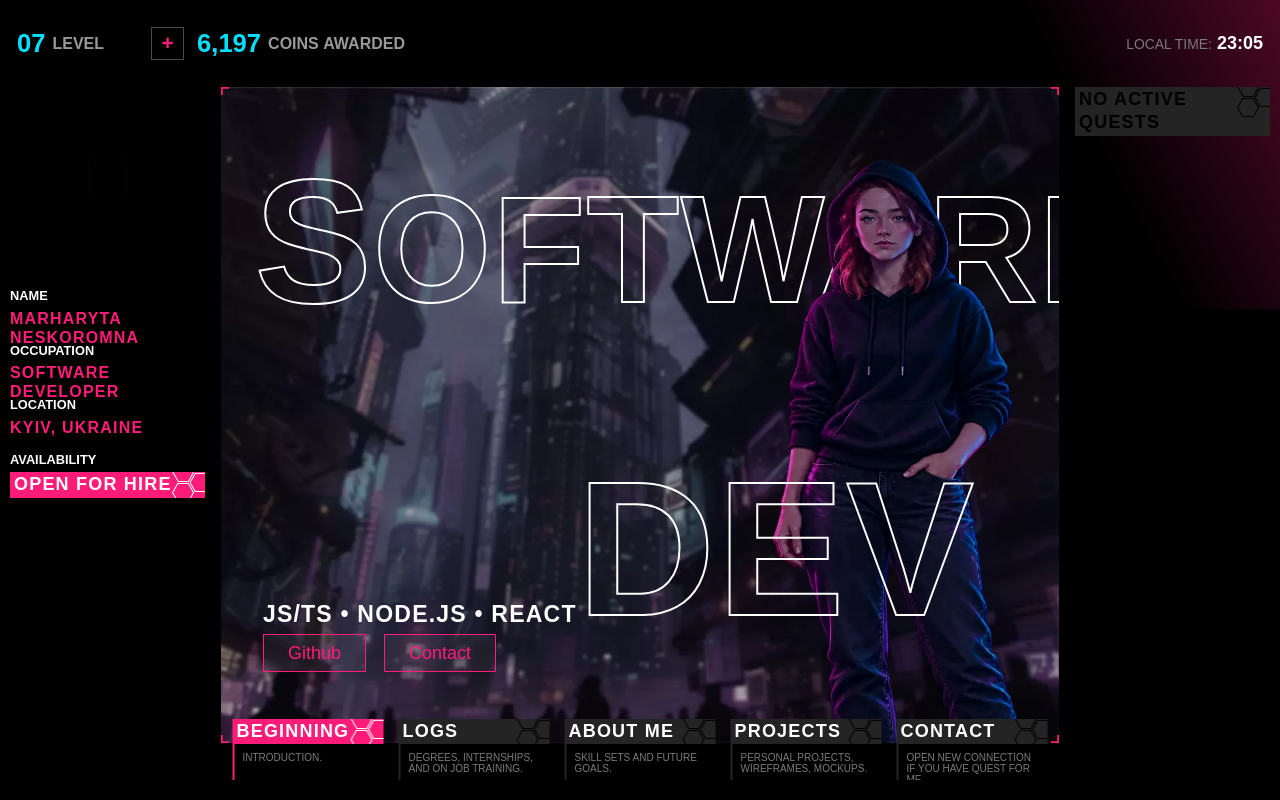
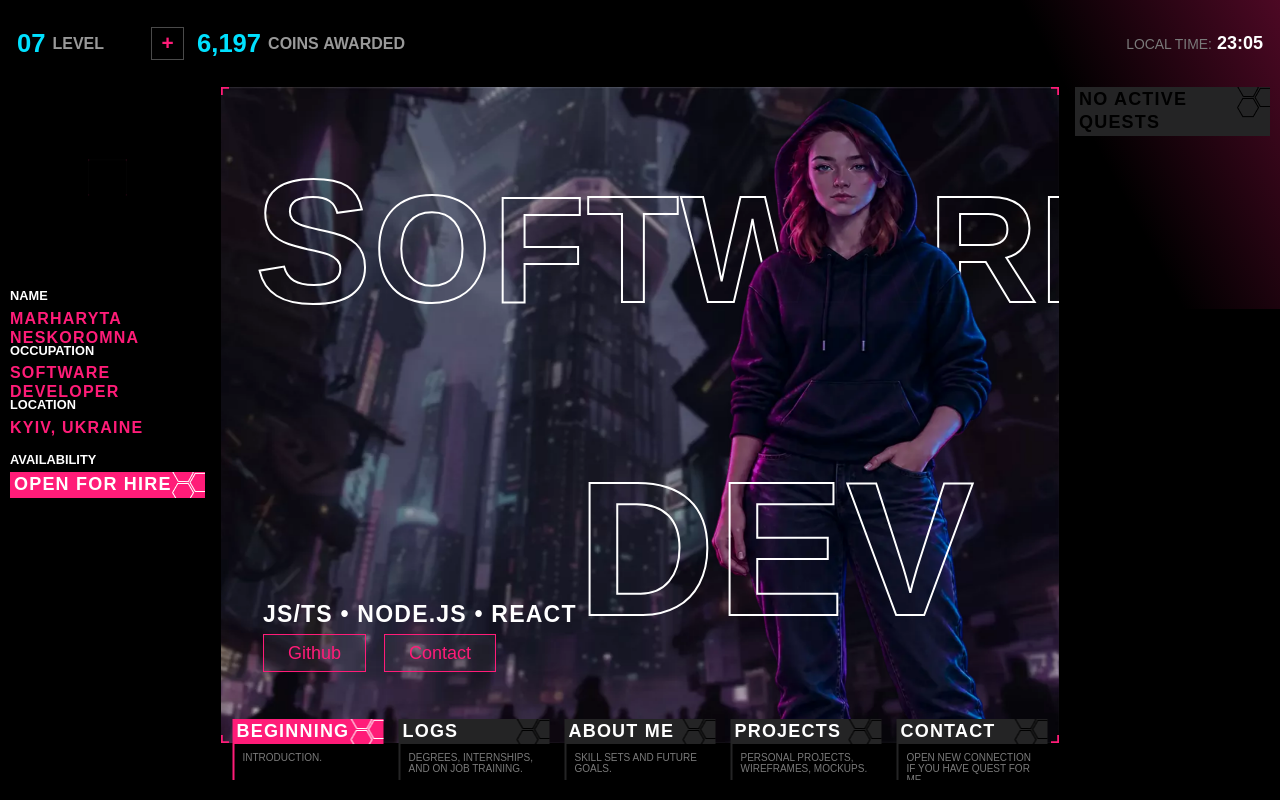
Before and after one commit to Polkan37/cv-app, a Next.js app: page / in a window 1280 px wide. Built offline with nearby package versions, Linux system fonts and the light colour scheme; a web font is replaced by a local one.

Commit message:
update hero sizes according to new image

```diff
--- a/src/styles/_hero.scss
+++ b/src/styles/_hero.scss
@@ -38,10 +38,10 @@
 
     &>img {
         position: absolute;
-        bottom: -25%;
-        left: 50%;
+        bottom: -35%;
+        left: 40%;
         width: auto;
-        height: 94vh;
+        height: 110vh;
         z-index: 1;
     }
 
@@ -110,9 +110,9 @@
         }
 
         & img {
-            bottom: -10%;
-            right: 15%;
-            height: 60vh;
+            bottom: -25%;
+            left: 37%;
+            height: 80vh;
         }
 
         & p {
@@ -146,9 +146,9 @@
         }
 
         & img {
-            bottom: 0;
-            right: 12%;
-            height: 50vh;
+            bottom: -15%;
+            left: 15%;
+            height: 80vh;
         }
 
         & p {
```
